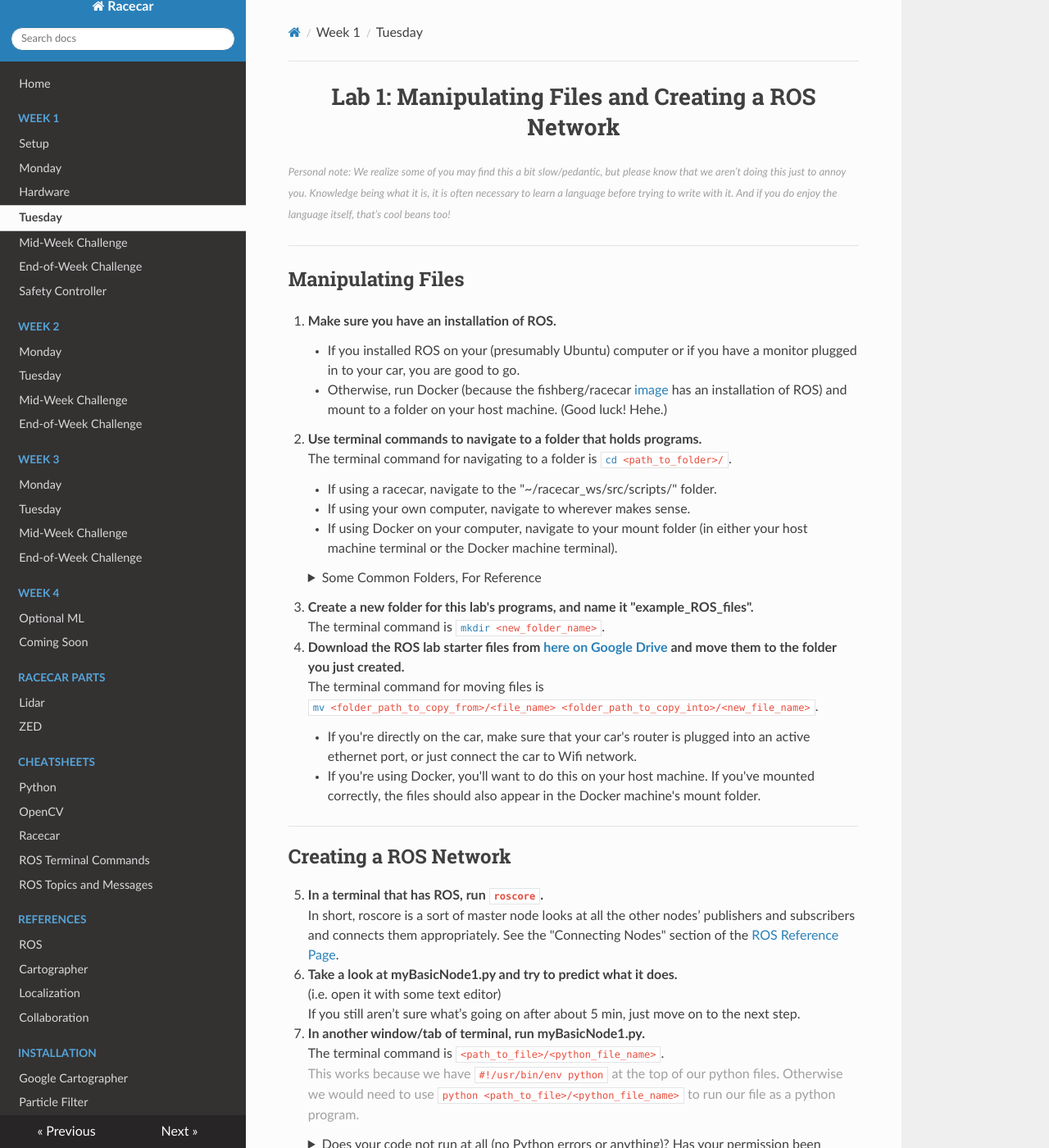
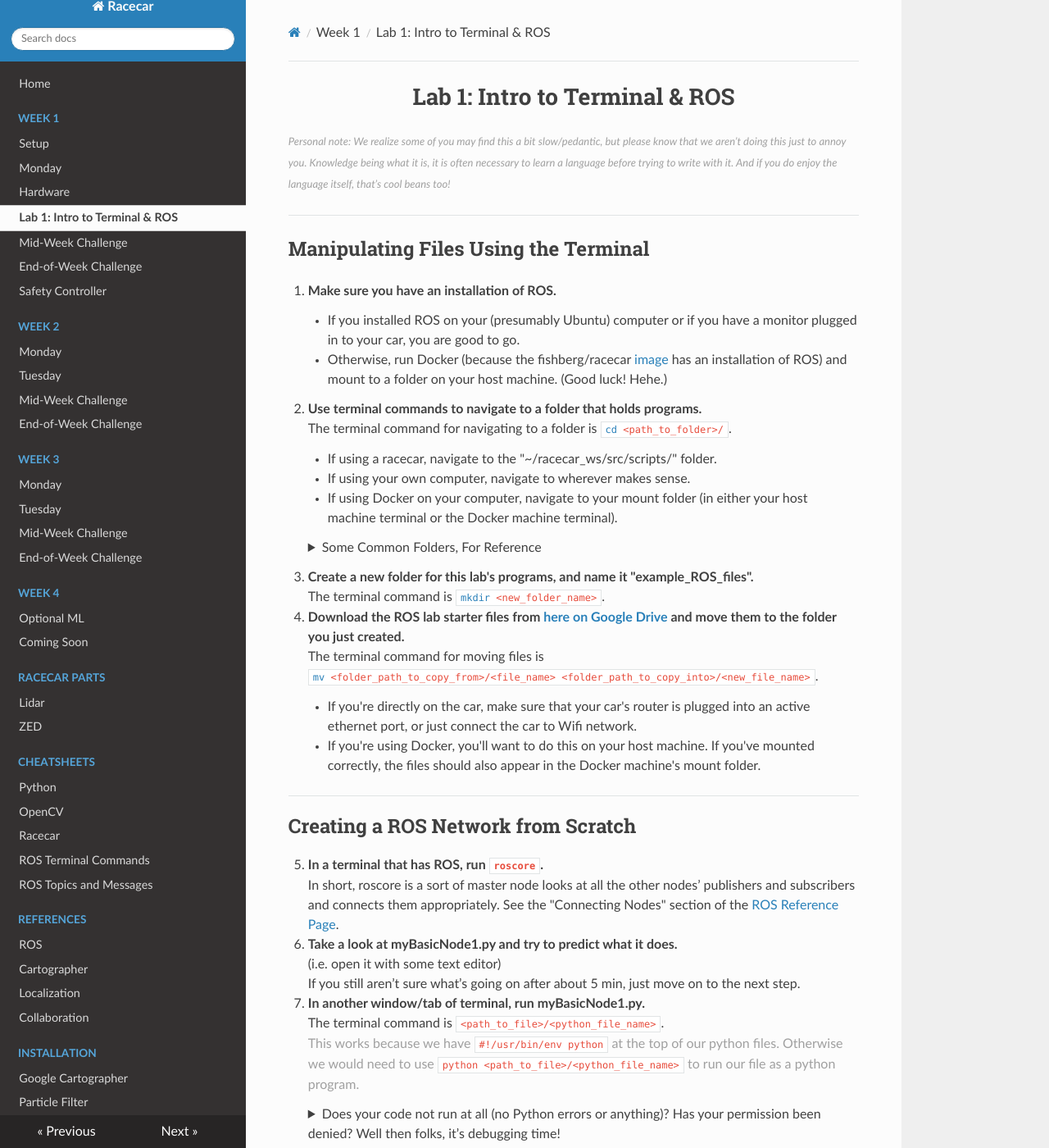
Before and after one commit to ChrisLindland/racecar-website, an MkDocs documentation site: the page built from docs/week1/ROS_lab.md, in a window 1280 px wide and 1400 px high. Shown: the whole window at 82% size. Built offline with MkDocs 1.6.1, drawn with Linux system fonts in a browser that asks for light colours; nearby versions of some CDN libraries.

Commit message:
update and move ROS lab

```diff
--- a/docs/week1/02_tuesday/ROS_lab.md
+++ b/docs/week1/ROS_lab.md
@@ -1,5 +1,5 @@
 <center><h1>
-Lab 1: Manipulating Files and Creating a ROS Network
+Lab 1: Intro to Terminal & ROS
 </h1></center>
 <font color=#A0A0A0 size=2>
 *Personal note: We realize some of you may find this a bit slow/pedantic, but please know that we aren’t doing this just to annoy you. Knowledge being what it is, it is often necessary to learn a language before trying to write with it. And if you do enjoy the language itself, that’s cool beans too!*
@@ -8,7 +8,7 @@ Lab 1: Manipulating Files and Creating a ROS Network
 
 <hr/><!-------------------------------------------->
 <h2>
-Manipulating Files
+Manipulating Files Using the Terminal
 </h2>
 
 <ol type="1"><li><b>
@@ -63,13 +63,13 @@ If you're using Docker, you'll want to do this on your host machine. If you've m
 
 <hr/><!-------------------------------------------->
 <h2>
-Creating a ROS Network
+Creating a ROS Network from Scratch
 </h2>
 
 <li><b>
 In a terminal that has ROS, run <code>roscore</code>.
 </b><br>
-In short, roscore is a sort of master node looks at all the other nodes’ publishers and subscribers and connects them appropriately. See the "Connecting Nodes" section of the <a href=http://bwsi-racecar.com/ros-reference/ROS_reference/###connecting_nodes>ROS Reference Page</a>.
+In short, roscore is a sort of master node looks at all the other nodes’ publishers and subscribers and connects them appropriately. See the "Connecting Nodes" section of the <a href=http://bwsi-racecar.com/ros-reference/ROS_reference/#connecting_nodes>ROS Reference Page</a>.
 </li>
 
 <li><b>
@@ -121,7 +121,7 @@ In case you haven’t heard of classes before, we created a class in "myNode1.py
 <li><b>
 Now fill out "myNode2.py" so that it subscribes to the "blah" topic and prints out the messages it receives. Run it at the same time as "myNode1.py".
 </b><br>
-See the "Subscribers" section of the <a href=http://bwsi-racecar.com/ros-reference/ROS_reference/###subscribers>ROS Reference Page</a> for a review of subscribers and callback functions if needed.
+See the "Subscribers" section of the <a href=http://bwsi-racecar.com/ros-reference/ROS_reference/#subscribers>ROS Reference Page</a> for a review of subscribers and callback functions if needed.
 </li>
 
 <li><b>
--- a/mkdocs.yml
+++ b/mkdocs.yml
@@ -5,7 +5,7 @@ nav:
         - Setup: week1/01_monday/setup.md
         - Monday: week1/01_monday/lab.md
         - Hardware: week1/01_monday/lab2.md
-        - Tuesday: week1/02_tuesday/ROS_lab.md
+        - "Lab 1: Intro to Terminal & ROS": week1/ROS_lab.md
         - Mid-Week Challenge: week1/03_midweek/lab.md
         - End-of-Week Challenge: week1/04_eow/lab.md
         - Safety Controller: week1/04_eow/safetyController.md
```
Also changed, not shown: 3 other files.
